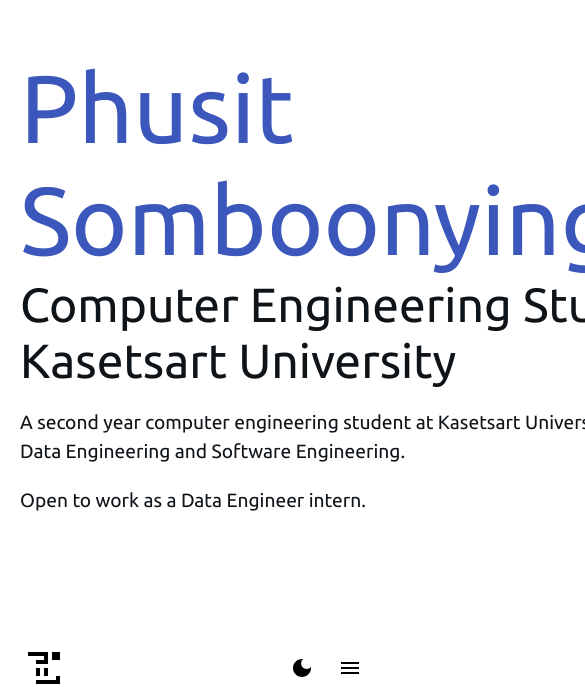
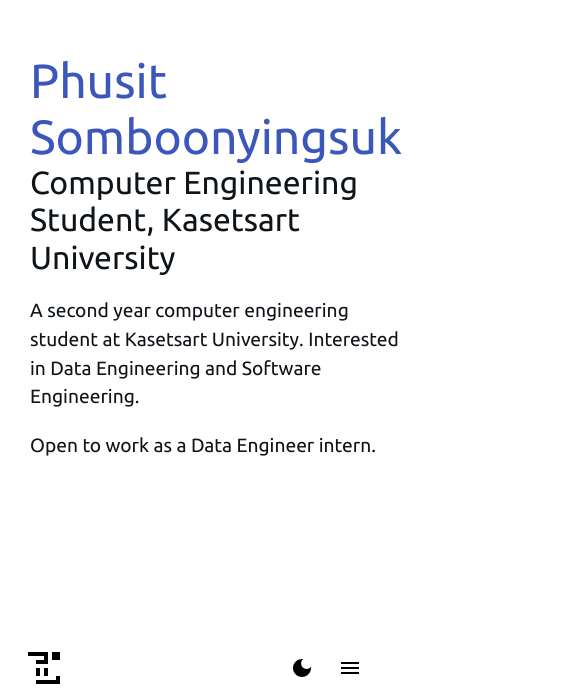
Before and after one commit to lazykern/me.kazylab.xyz, a Next.js app: page / in a window 390 px wide. Shown: the part 148-844 px from the top of the page, 585 px wide, since content can reach past the window. Built offline with nearby package versions, Linux system fonts and the light colour scheme.

Commit message:
Update font responsiveness

```diff
--- a/pages/index.tsx
+++ b/pages/index.tsx
@@ -13,15 +13,24 @@ export default function Home() {
         sx={{
           justifyContent: "center",
           marginTop: { xs: "200px", md: "80px" },
-          padding: "0 20px",
+          padding: "0 30px",
         }}
       >
         <Stack textAlign="left" spacing={10}>
           <Stack>
-            <Typography variant="h1" fontWeight="400" color="primary">
+            <Typography
+              variant="h1"
+              fontWeight="400"
+              color="primary"
+              fontSize={{ xs: "3rem", md: "4rem" }}
+            >
               Phusit Somboonyingsuk
             </Typography>
-            <Typography variant="h3" paddingBottom="20px">
+            <Typography
+              variant="h3"
+              paddingBottom="20px"
+              fontSize={{ xs: "2rem", md: "3rem" }}
+            >
               Computer Engineering Student, Kasetsart University
             </Typography>
             <Typography variant="body1" paddingBottom="20px">
```
